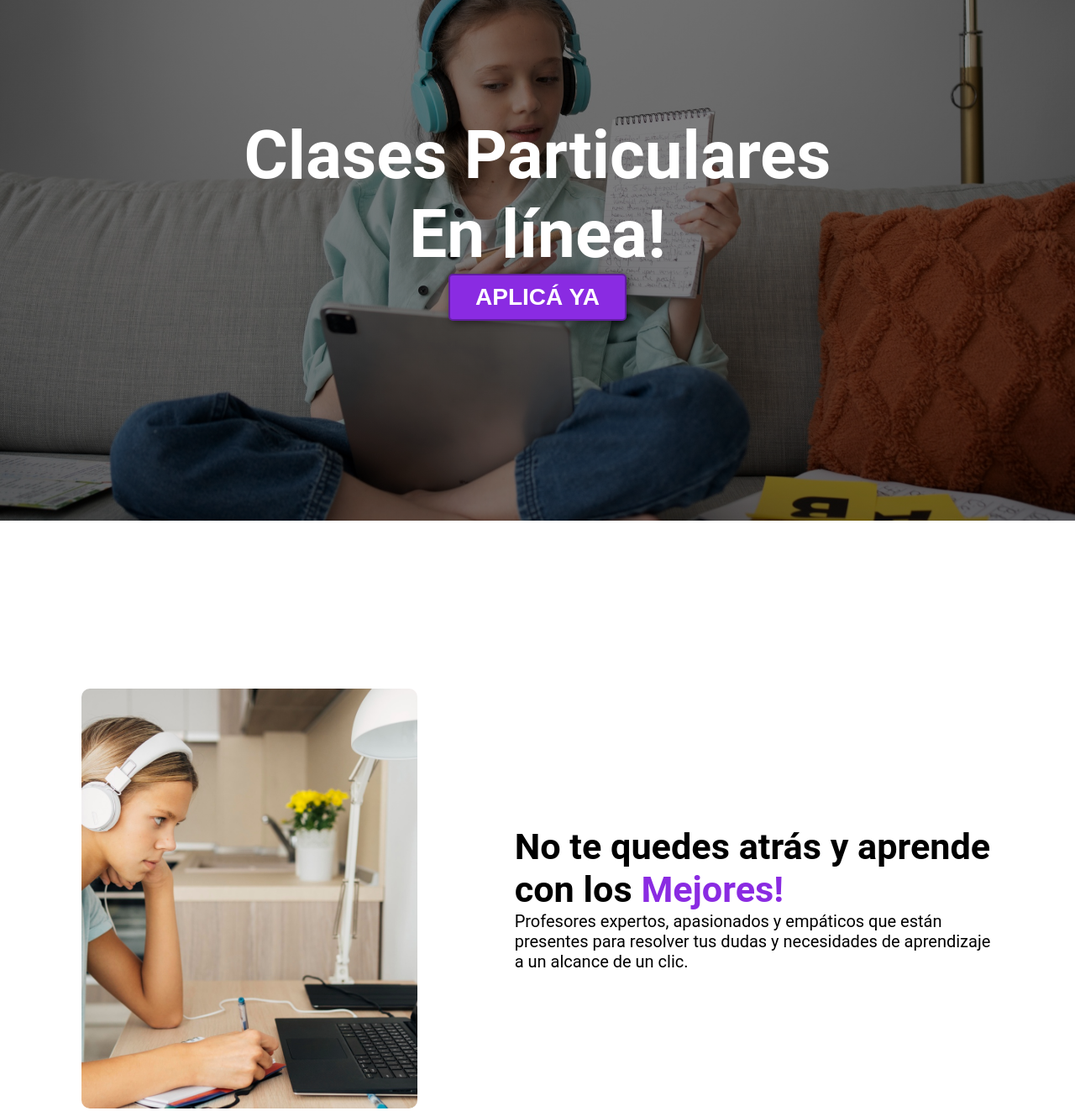
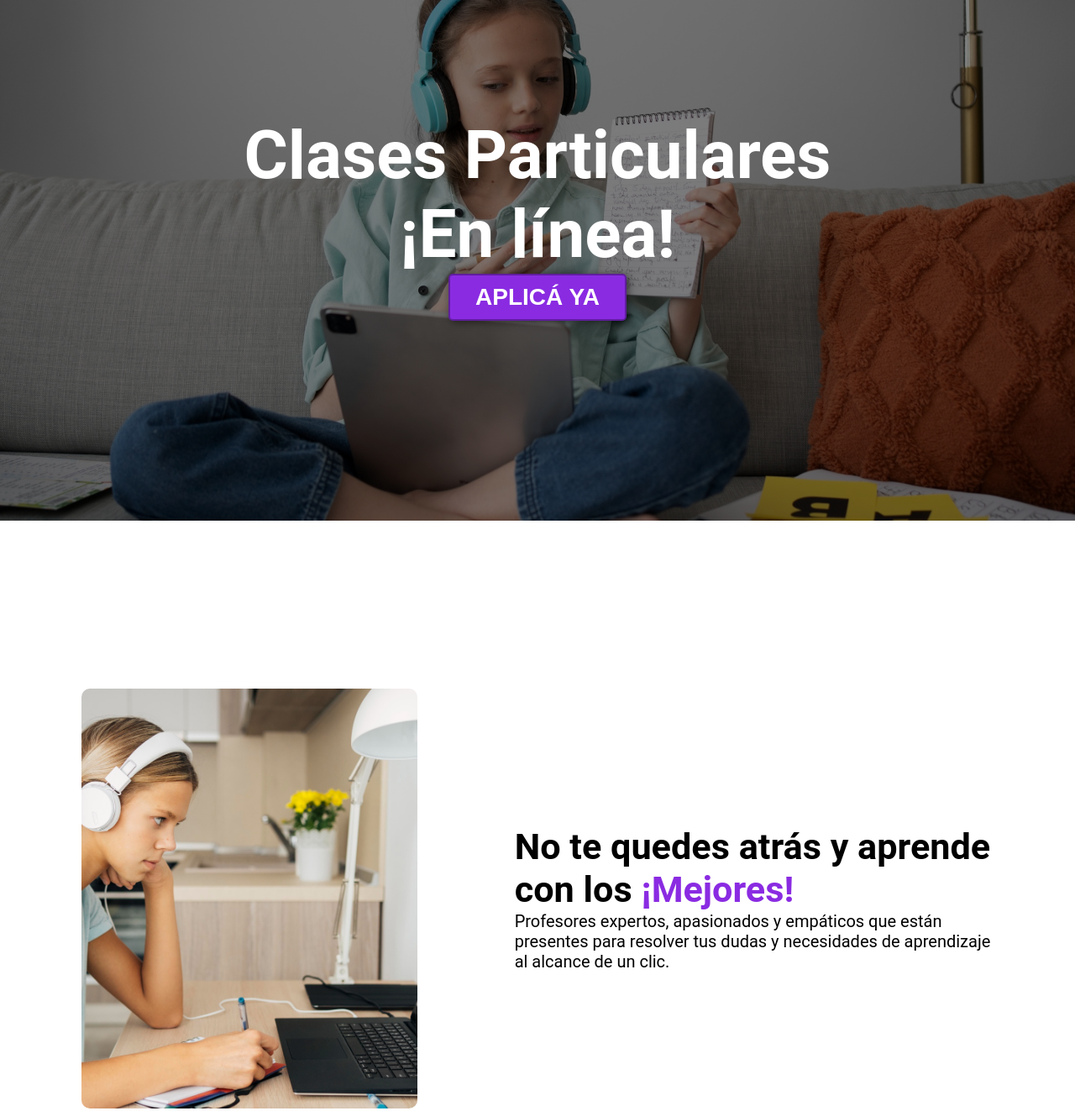
Before and after one commit to galmiron86/deivichov, a plain HTML site: page index.html in a window 1280 px wide. Shown: the part 180-1503 px from the top of the page at 84% size. Drawn offline with Linux system fonts and the light colour scheme.

Commit message:
Update index.html

```diff
--- a/index.html
+++ b/index.html
@@ -21,16 +21,16 @@
       </div>
     </header>
     <section id="hero">
-      <h1>Clases Particulares  <br />En línea!</h1>
+      <h1>Clases Particulares  <br />¡En línea!</h1>
       <button>APLICÁ YA</button>
     </section>
     <section id="somos-proya">
       <div class="container">
         <div class="img-container"></div>
         <div class="texto">
-        <h2>No te quedes atrás  y aprende con los <span class="color-acento">Mejores!</span></h2>
+        <h2>No te quedes atrás  y aprende con los <span class="color-acento">¡Mejores!</span></h2>
         <p>
-          Profesores expertos, apasionados y empáticos que están presentes para resolver tus dudas y necesidades de aprendizaje a un alcance de un clic.
+          Profesores expertos, apasionados y empáticos que están presentes para resolver tus dudas y necesidades de aprendizaje al alcance de un clic.
         </p>
       </div>
     </div>
@@ -98,7 +98,7 @@
   </div>
     </section>
     <section id="final">
-        <h2>Listo para Comenzar?</h2>
+        <h2>¿Listo para Comenzar?</h2>
         <button>Anotate Ya!</button>
     </section>
     <footer>
```
